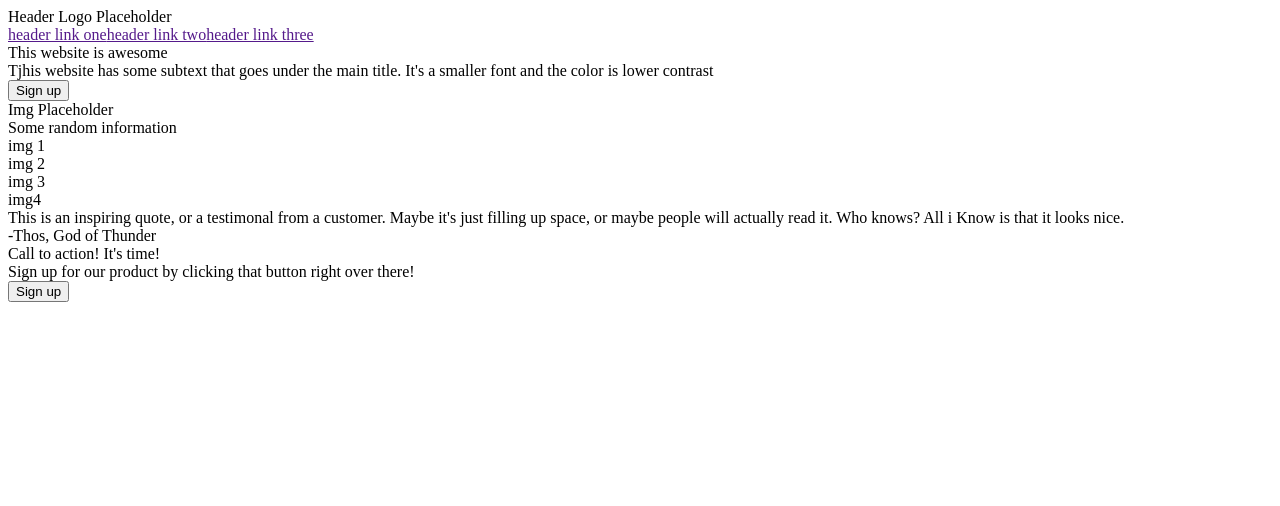
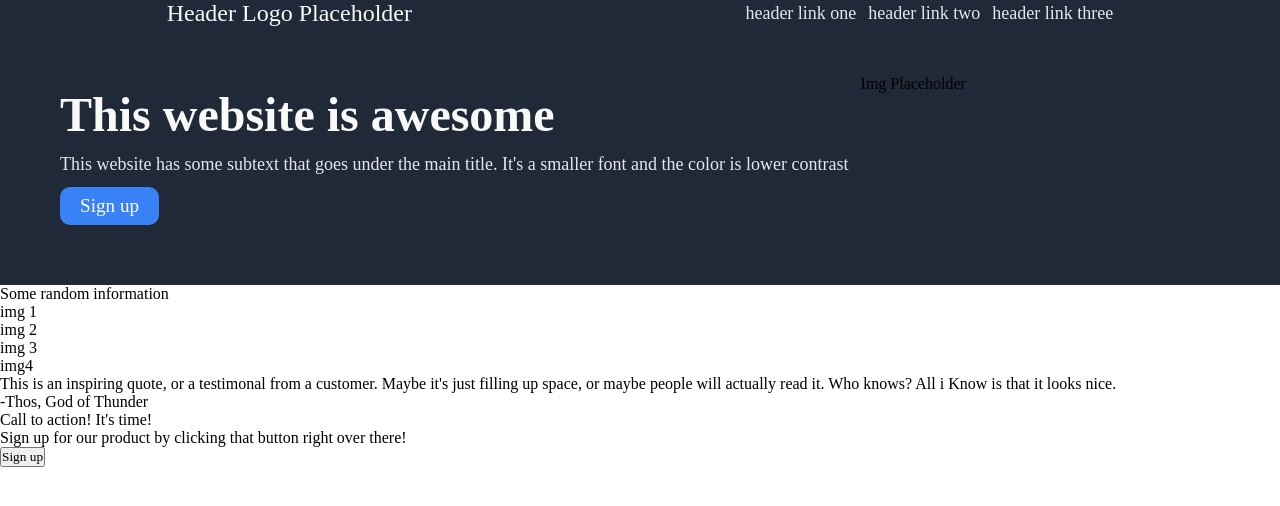
Before and after one commit to mdwoodlief/TOP-Landing-Page, a plain HTML site: page index.html in a window 1280 px wide. Drawn offline with Linux system fonts and the light colour scheme.

Commit message:
Added container to HTML and Began CSS Styling
Added a container to the HTML to encompass the header
section and the hero section. Began styling these
two sections in the stylesheet to match the TOP example.

```diff
--- a/index.html
+++ b/index.html
@@ -4,8 +4,11 @@
     <meta charset="UTF-8">
     <meta name="viewport" content="width=device-width, initial-scale=1.0">
     <title>Document</title>
+    <link rel="stylesheet" href="style.css">
 </head>
 <body>
+
+    <div class="hero">
         <div class="header"> Header Logo Placeholder
             <div class="links">
                 <a href="">header link one</a><a href="">header link two</a><a href="">header link three</a>
@@ -14,11 +17,12 @@
 
         <div class="banner">
             <div class="b-1">
-            <div class="hero">This website is awesome</div>
-            <div class="hero-text">Tjhis website has some subtext that goes under the main title. It's a smaller font and the color is lower contrast</div>
+                <div class="hero-title">This website is awesome</div>
+                <div class="hero-text">This website has some subtext that goes under the main title. It's a smaller font and the color is lower contrast</div>
                 <button class="sign1">Sign up</button>
             </div>
             <div class="b-img"> Img Placeholder</div>
+    </div>
     </div>
     <div class="info">
         <div class="info-title">Some random information</div>
--- a/style.css
+++ b/style.css
@@ -0,0 +1,65 @@
+* {
+    margin: 0;
+    padding: 0;
+    box-sizing: border-box;
+    font-family: 'Times New Roman', Times, serif;
+}
+
+.hero {
+  background-color: #1f2937;
+  display: flex;
+  flex-direction: column;
+}
+
+.header {
+    display: flex;
+    justify-content: space-around;
+    font-size: 24px;
+    color: #F9FAF8;
+    align-items: center;
+}
+
+.links {
+    display: flex;
+    gap: 12px;
+}
+
+a {
+    font-size: 18px;
+    color: #E5E7Eb;
+    display: flex;
+    gap: 12px;
+    text-decoration: none;
+}
+
+.banner {
+    padding: 48px;
+    display: flex;
+}
+
+.b-1 {
+    padding: 12px;
+}
+
+.hero-title {
+    font-size: 48px;
+    color: #F9FAF8;
+    font-weight: 900;
+}
+
+
+.hero-text {
+    font-size: 18px;
+    color: #E5E7Eb;
+    margin-top: 12px;
+    margin-bottom: 12px
+}
+
+.sign1 {
+    padding: 8px 20px 8px 20px;
+    background-color: #3882f6;
+    color: white;
+    font-size: larger;
+    border-radius: 10px;
+    border: 0px;
+}
```
Lines whose indentation alone changed are shown as unchanged.
